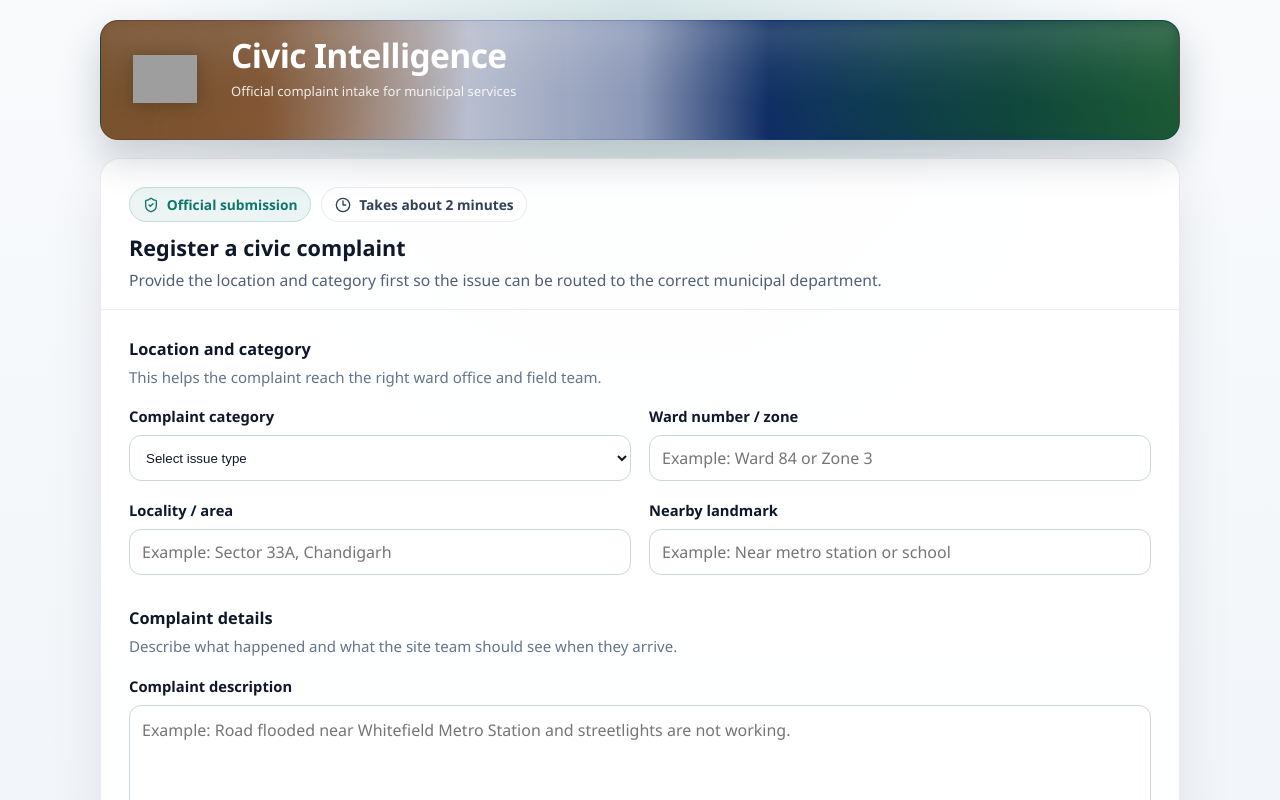
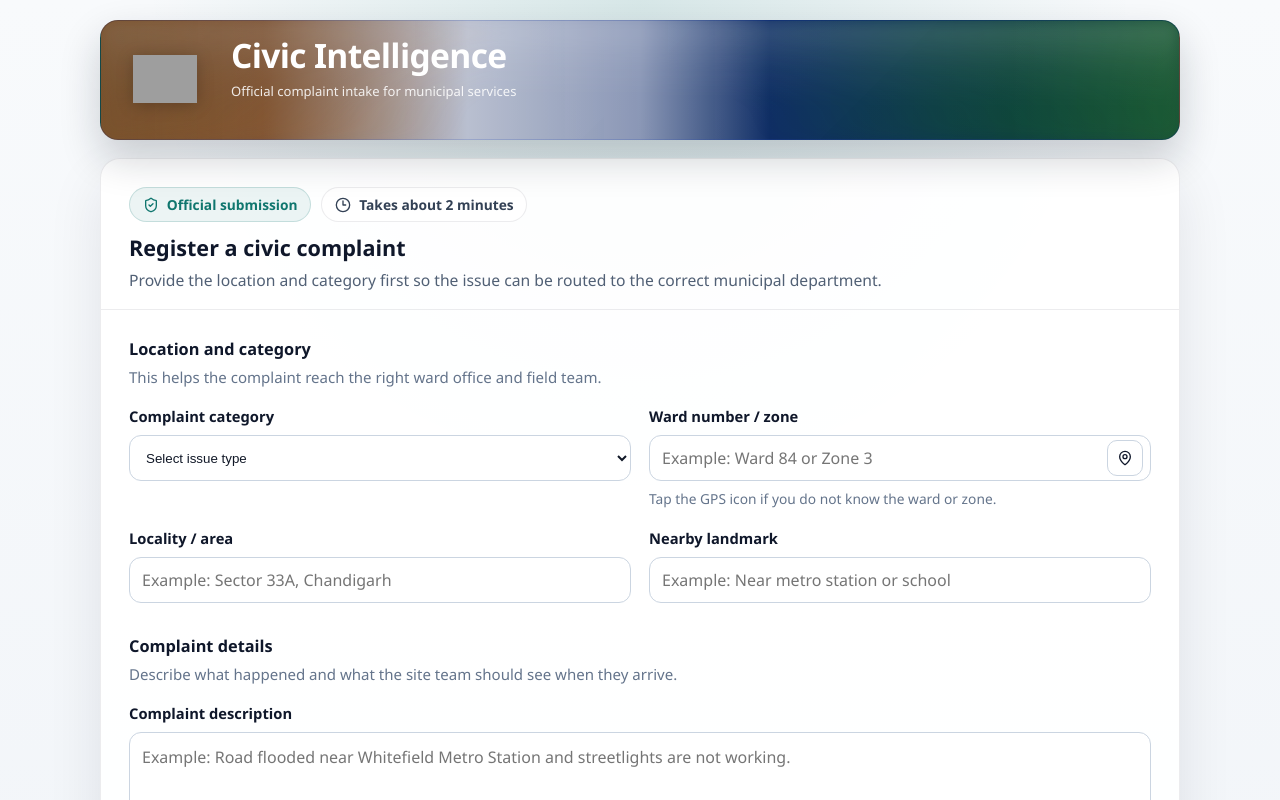
Before and after one commit to nicx004/Civic-Intelligence, a Next.js app: page / in a window 1280 px wide. Shown: the top 800 px of the page. Built offline with nearby package versions, Linux system fonts and the light colour scheme; grey boxes are pictures that could not be loaded.

Commit message:
gps_assistance_added

```diff
--- a/src/components/complaint/ComplaintForm.tsx
+++ b/src/components/complaint/ComplaintForm.tsx
@@ -31,6 +31,12 @@ export function ComplaintForm() {
   const [selectedPhotoName, setSelectedPhotoName] = useState<string>("");
   const [hasSubmitted, setHasSubmitted] = useState(false);
   const [acknowledgementId, setAcknowledgementId] = useState<string>("");
+  const [isLocatingWard, setIsLocatingWard] = useState(false);
+  const [capturedCoordinates, setCapturedCoordinates] = useState<{
+    latitude: number;
+    longitude: number;
+  } | null>(null);
+  const [locationStatus, setLocationStatus] = useState<string>("");
   const fileInputRef = useRef<HTMLInputElement | null>(null);
 
   const {
@@ -66,6 +72,7 @@ export function ComplaintForm() {
     console.log("Mock complaint submission", {
       category: values.category,
       ward: values.ward,
+      capturedCoordinates,
       locality: values.locality,
       landmark: values.landmark,
       phone: values.phone,
@@ -78,6 +85,42 @@ export function ComplaintForm() {
     setSelectedPhotoName("");
     setAcknowledgementId(acknowledgement);
     setHasSubmitted(true);
+  }
+
+  function handleWardLocationLookup() {
+    setHasSubmitted(false);
+
+    if (!navigator.geolocation) {
+      setLocationStatus("GPS lookup is not available in this browser.");
+      return;
+    }
+
+    setIsLocatingWard(true);
+    setLocationStatus("Requesting permission to detect the complaint location...");
+
+    navigator.geolocation.getCurrentPosition(
+      (position) => {
+        const nextCoordinates = {
+          latitude: position.coords.latitude,
+          longitude: position.coords.longitude,
+        };
+
+        setCapturedCoordinates(nextCoordinates);
+        setLocationStatus(
+          `Location captured at ${nextCoordinates.latitude.toFixed(5)}, ${nextCoordinates.longitude.toFixed(5)}. The ward can now be resolved from GPS data.`,
+        );
+        setIsLocatingWard(false);
+      },
+      () => {
+        setLocationStatus("Location permission was denied or the lookup failed.");
+        setIsLocatingWard(false);
+      },
+      {
+        enableHighAccuracy: true,
+        timeout: 10000,
+        maximumAge: 0,
+      },
+    );
   }
 
   return (
@@ -144,10 +187,13 @@ export function ComplaintForm() {
 
               <div className="space-y-2">
                 <Label htmlFor="ward">Ward number / zone</Label>
+                <div className="field-with-action">
                   <Input
                     id="ward"
                     placeholder="Example: Ward 84 or Zone 3"
-                  aria-invalid={errors.ward ? "true" : "false"}
+                    aria-invalid={errors.ward ? "true" : "false"
+                    }
+                    className="field-with-action__input"
                     onInput={() => setHasSubmitted(false)}
                     {...register("ward", {
                       required: "Enter the ward or zone.",
@@ -157,9 +203,29 @@ export function ComplaintForm() {
                       },
                     })}
                   />
+                  <Button
+                    type="button"
+                    variant="outline"
+                    className="field-with-action__button"
+                    onClick={handleWardLocationLookup}
+                    aria-label="Detect location using GPS"
+                  >
+                    <MapPin className="h-4 w-4" aria-hidden="true" />
+                  </Button>
+                </div>
                 {errors.ward ? (
                   <p className="text-sm text-destructive">
                     {errors.ward.message}
+                  </p>
+                ) : (
+                  <p className="field-hint">
+                    Tap the GPS icon if you do not know the ward or zone.
+                  </p>
+                )}
+                {locationStatus ? (
+                  <p className="field-hint field-hint--location">
+                    {isLocatingWard ? "Detecting location... " : null}
+                    {locationStatus}
                   </p>
                 ) : null}
               </div>
--- a/src/index.css
+++ b/src/index.css
@@ -319,6 +319,29 @@ textarea {
   grid-template-columns: repeat(2, minmax(0, 1fr));
 }
 
+.field-with-action {
+  position: relative;
+}
+
+.field-with-action__input {
+  padding-right: 3.5rem;
+}
+
+.field-with-action__button {
+  position: absolute;
+  top: 50%;
+  right: 0.5rem;
+  min-height: 36px;
+  width: 36px;
+  padding: 0;
+  border-radius: 10px;
+  transform: translateY(-50%);
+}
+
+.field-hint--location {
+  color: #0f766e;
+}
+
 .field-hint {
   margin: 0;
   color: #64748b;
```
Also changed, not shown: 1 other file (tests, documents, lock files or other folders). Lines whose indentation alone changed are shown as unchanged.
